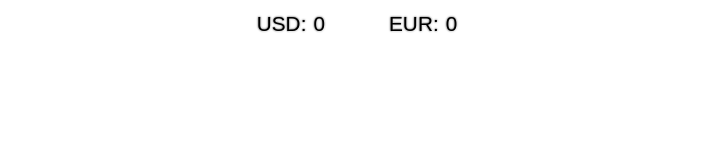
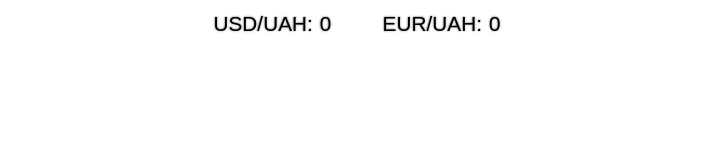
Before and after one commit to AlexJHC/Currency-rate, a React (Create React App) app: page / in a window 1280 px wide. Shown: the top 160 px of the page, without its empty margins (283-996 px from the left). Built offline with nearby package versions, Linux system fonts and the light colour scheme; no server answers.

Commit message:
add `UAH` to header

```diff
--- a/src/components/features/header/Header.module.css
+++ b/src/components/features/header/Header.module.css
@@ -17,7 +17,7 @@
     justify-content: center;
     align-items: center;
     margin: 0 auto;
-    gap: max(5vw, 20%);
+    gap: max(4vw, 7%);
 }
 
 .NavBar ul li {
--- a/src/components/features/header/Header.tsx
+++ b/src/components/features/header/Header.tsx
@@ -10,7 +10,7 @@ export default React.memo(function Header({dataRates}: HeaderPropsType) {
   const mapDataRates = dataRates
     && Object.keys(dataRates).map(item =>
       <li key={item}>
-        <span>{item}:</span>
+        <span>{item}/UAH:</span>
         <span>{dataRates
           && dataRates[item as keyof CurrencyAllRatesResponseHeader]}</span>
       </li>)
```
